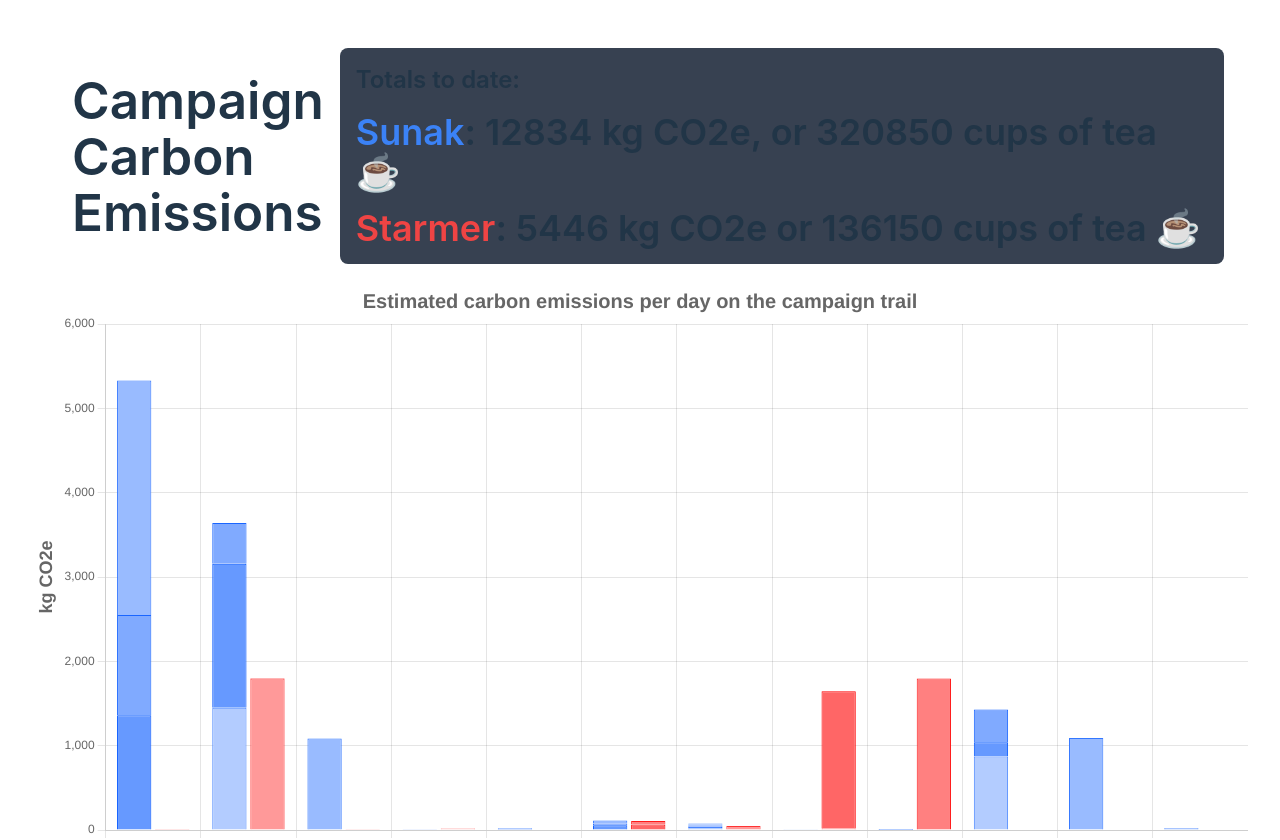
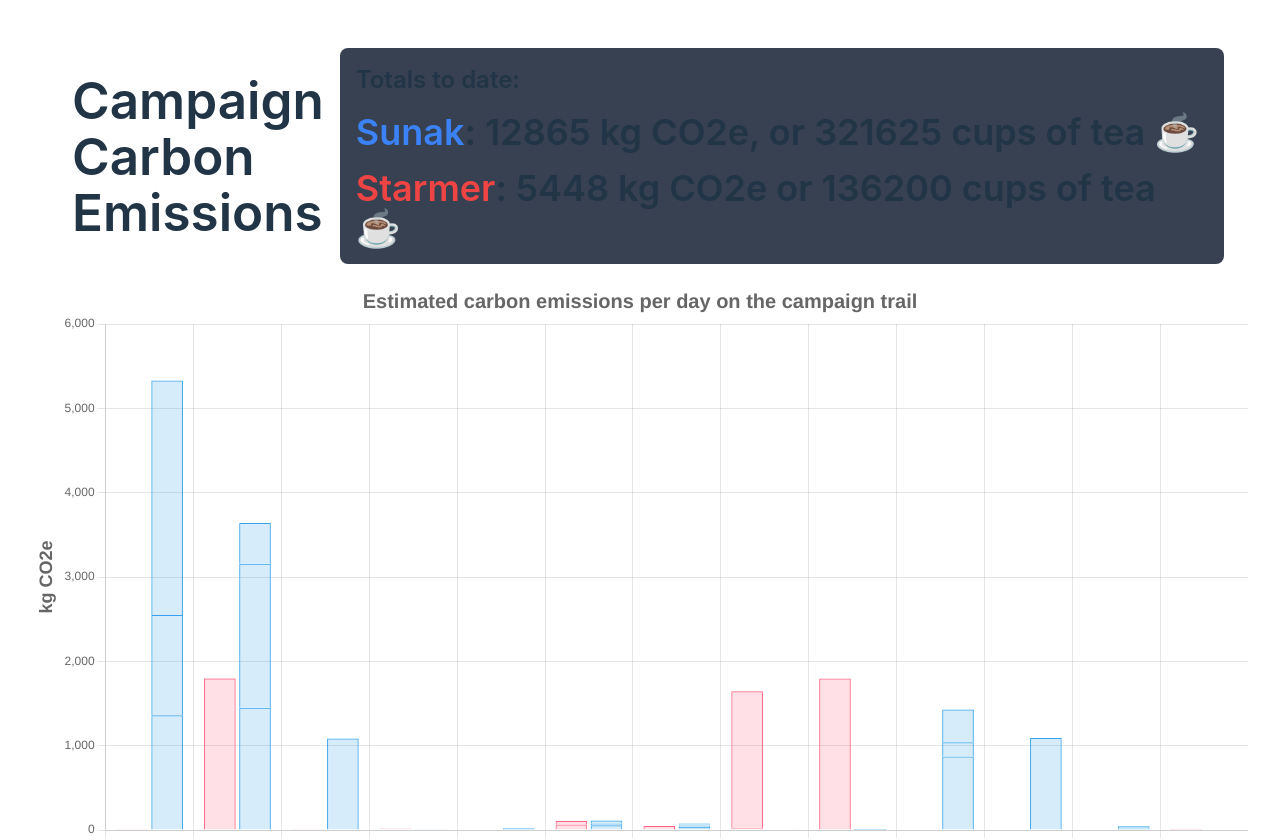
Before and after one commit to ZakryDat/campaign-carbon-emissions, a React (Vite) app: page / in a window 1280 px wide. Shown: the top 840 px of the page. Built offline with nearby package versions, Linux system fonts and the light colour scheme.

Commit message:
fix: stop tooltip displaying list of previous trips

```diff
--- a/src/App.jsx
+++ b/src/App.jsx
@@ -1,81 +1,29 @@
-import { useState } from 'react'
 import './App.css'
 import Chart from "chart.js/auto";
 import { CategoryScale } from "chart.js";
-import { Data } from "../utils/Data";
-import { KeirData } from '../utils/KeirData';
-import { BarChart } from "./CarbonPerDayBarChart";
+import { SunakData } from "../utils/SunakData";
+import { StarmerData } from '../utils/StarmerData';
+import CarbonPerDayBarChart from './carbonPerDayChart';
 
 Chart.register(CategoryScale);
 
-const trips = Object.keys(Data.reduce((acc, day) => ({ ...acc, ...day.trips }), {}));
-const keirtrips = Object.keys(KeirData.reduce((acc, day) => ({ ...acc, ...day.trips }), {}));
-
 let totalCarbonEmissionsToDate = 0;
-Data.forEach(entry => {
+SunakData.forEach(entry => {
     for (let trip in entry.trips) {
         totalCarbonEmissionsToDate += entry.trips[trip];
     }
 });
 totalCarbonEmissionsToDate = Math.round(totalCarbonEmissionsToDate)
 
-let keirtotalCarbonEmissionsToDate = 0;
-KeirData.forEach(entry => {
+let starmerTotalCarbonEmissionsToDate = 0;
+StarmerData.forEach(entry => {
     for (let trip in entry.trips) {
-        keirtotalCarbonEmissionsToDate += entry.trips[trip];
+        starmerTotalCarbonEmissionsToDate += entry.trips[trip];
     }
 });
-keirtotalCarbonEmissionsToDate = Math.round(keirtotalCarbonEmissionsToDate)
-
-// Prepare datasets for each trip
-const datasets = trips.map((trip, index) => {
-    const tripsData = Data.map(day => day.trips[trip] || null);
-
-    const hue = 220; // Hue for blue
-    const lightness = 50 + (index * 5) % 20; // Vary lightness for different shades
-
-    const backgroundColor = `hsl(${hue}, 100%, ${lightness + 20}%)`; // Slightly lighter shade
-    const borderColor = `hsl(${hue}, 100%, ${lightness}%)`; // Original shade
-
-
-
-    return {
-        label: trip,
-        data: tripsData,
-        backgroundColor: backgroundColor,
-        borderColor: borderColor,
-        borderWidth: 1,
-        stack: 'Sunak'
-    };
-});
-
-// Prepare datasets for each trip
-const datasetsKeir = keirtrips.map((trip, index) => {
-    const tripsData = KeirData.map(day => day.trips[trip] || null);
-
-    const hue = 0; // Hue for red
-    const lightness = 50 + (index * 5) % 20; // Vary lightness for different shades
-
-    const backgroundColor = `hsl(${hue}, 100%, ${lightness + 20}%)`; // Slightly lighter shade
-    const borderColor = `hsl(${hue}, 100%, ${lightness}%)`; // Original shade
-
-    return {
-        label: trip,
-        data: tripsData,
-        backgroundColor: backgroundColor,
-        borderColor: borderColor,
-        borderWidth: 1,
-        stack: 'Starmer'
-    };
-});
+starmerTotalCarbonEmissionsToDate = Math.round(starmerTotalCarbonEmissionsToDate)
 
 function App() {
-    const [chartData, setChartData] = useState({
-        labels: Data.map(day => day.date),
-        datasets: [...datasets, ...datasetsKeir]
-    });
-
-    console.log(chartData)
 
     return (
         <>
@@ -88,11 +36,11 @@
                 <div className='text-4xl bg-gray-700 p-4 rounded-lg'>
                     <h2 className='text-2xl pb-4'>Totals to date:</h2>
                     <h2 className='pb-4'><span className='text-blue-500'>Sunak</span>: {totalCarbonEmissionsToDate} kg CO2e, or {totalCarbonEmissionsToDate / 0.04} cups of tea ☕</h2>
-                    <h2><span className='text-red-500'>Starmer</span>: {keirtotalCarbonEmissionsToDate} kg CO2e or {keirtotalCarbonEmissionsToDate / 0.04} cups of tea ☕</h2>
+                    <h2><span className='text-red-500'>Starmer</span>: {starmerTotalCarbonEmissionsToDate} kg CO2e or {starmerTotalCarbonEmissionsToDate / 0.04} cups of tea ☕</h2>
                 </div>
             </div>
             <div>
-                <BarChart chartData={chartData} />
+                <CarbonPerDayBarChart />
             </div>
             <div className='p-4'>
                 <p className='font-semibold'>How are emissions calculated?</p>
--- a/src/CarbonPerDayBarChart.jsx
+++ /dev/null
@@ -1,53 +0,0 @@
-// components/BarChart.js
-import { Bar } from "react-chartjs-2";
-export const BarChart = ({ chartData }) => {
-    return (
-        <div style={{ height: '100%', width: '100%' }}>
-            <Bar
-                data={chartData}
-                options={{
-                    // responsive: true,
-                    // maintainAspectRatio: false,
-                    plugins: {
-                        title: {
-                            display: true,
-                            text: "Estimated carbon emissions per day on the campaign trail",
-                            font: {
-                                size: 20, // Increase the title font size
-                                weight: 'bold', // Make the title bold
-                            },
-
-                        },
-                        legend: {
-                            display: false
-                        },
-                    },
-                    scales: {
-                        x: {
-                            title: {
-                                display: true,
-                                text: 'Day',
-                                font: {
-                                    size: 18, // Increase the title font size
-                                    weight: 'bold', // Make the title bold
-                                },
-                            },
-                            stacked: true
-                        },
-                        y: {
-                            title: {
-                                display: true,
-                                text: 'kg CO2e',
-                                font: {
-                                    size: 18, // Increase the title font size
-                                    weight: 'bold', // Make the title bold
-                                },
-                            },
-                            stacked: true
-                        },
-                    },
-                }}
-            />
-        </div>
-    );
-};
--- /dev/null
+++ b/src/carbonPerDayChart.jsx
@@ -0,0 +1,105 @@
+import { Bar } from 'react-chartjs-2';
+import { SunakData } from '../utils/SunakData';
+import { StarmerData } from '../utils/StarmerData';
+
+const prepareChartData = (starmerData, sunakData) => {
+    const labels = starmerData.map(entry => entry.date);
+
+    // Get all trip types
+    const starmerTripTypes = [...new Set(starmerData.flatMap(entry => Object.keys(entry.trips)))];
+    const sunakTripTypes = [...new Set(sunakData.flatMap(entry => Object.keys(entry.trips)))];
+    const allTripTypes = [...new Set([...starmerTripTypes, ...sunakTripTypes])];
+
+    const datasets = [];
+
+    allTripTypes.forEach(tripType => {
+        // Starmers data for this trip type
+        datasets.push({
+            label: `${tripType}`,
+            data: labels.map(date => {
+                const entry = starmerData.find(e => e.date === date);
+                return entry && entry.trips[tripType] ? entry.trips[tripType] : 0;
+            }),
+            backgroundColor: 'rgba(255, 99, 132, 0.2)',
+            borderColor: 'rgba(255, 99, 132, 1)',
+            borderWidth: 1,
+            stack: 'Starmer'
+        });
+
+        // Sunaks data for this trip type
+        datasets.push({
+            label: `${tripType}`,
+            data: labels.map(date => {
+                const entry = sunakData.find(e => e.date === date);
+                return entry && entry.trips[tripType] ? entry.trips[tripType] : 0;
+            }),
+            backgroundColor: 'rgba(54, 162, 235, 0.2)',
+            borderColor: 'rgba(54, 162, 235, 1)',
+            borderWidth: 1,
+            stack: 'Sunak'
+        });
+    });
+
+    return {
+        labels,
+        datasets
+    };
+};
+
+const CarbonPerDayBarChart = () => {
+    const chartData = prepareChartData(StarmerData, SunakData);
+
+    const options = {
+        plugins: {
+            legend: {
+                display: false
+            },
+            title: {
+                display: true,
+                text: "Estimated carbon emissions per day on the campaign trail",
+                font: {
+                    size: 20, // Increase the title font size
+                    weight: 'bold', // Make the title bold
+                },
+            }
+        },
+        scales: {
+            x: {
+                title: {
+                    display: true,
+                    text: 'Day',
+                    font: {
+                        size: 18, // Increase the title font size
+                        weight: 'bold', // Make the title bold
+                    },
+                },
+                stacked: true
+            },
+            y: {
+                title: {
+                    display: true,
+                    text: 'kg CO2e',
+                    font: {
+                        size: 18, // Increase the title font size
+                        weight: 'bold', // Make the title bold
+                    },
+                },
+                stacked: true
+            }
+        },
+        tooltips: {
+            mode: 'index',
+            filter: function (item, data) {
+                if (data && data.datasets && data.datasets[item.datasetIndex]) {
+                    var value = data.datasets[item.datasetIndex].data[item.index];
+                    return value !== null && !isNaN(value);
+                }
+                return false; // If any part is undefined, do not show the tooltip
+            }
+        }
+    };
+
+    return <Bar data={chartData} options={options} />;
+};
+
+export default CarbonPerDayBarChart;
--- a/utils/KeirData.js
+++ b/utils/StarmerData.js
@@ -1,4 +1,4 @@
-export const KeirData = [
+export const StarmerData = [
     {
         date: "23/05/2024",
         trips: {
@@ -59,21 +59,29 @@
         },
     },
     {
-        date: "01/05/2024",
+        date: "01/06/2024",
         trips: {
             " 🚗 Kentish Town to Uxbridge": 6.4,
         },
     },
     {
-        date: "02/05/2024",
+        date: "02/06/2024",
         trips: {
             " No trips today": 0,
         },
     },
     {
-        date: "03/05/2024",
+        date: "03/06/2024",
         trips: {
             " 🚂 London to Bury": 7.3,
+            " 🚃 Bury to Manchester": 0,
+        },
+    },
+    {
+        date: "04/06/2024",
+        trips: {
+            " 🚂 Manchester to Bolton": 1.1,
+            " 🚂 Bolton to Manchester": 1.1,
         },
     },
 ];
--- a/utils/Data.js
+++ b/utils/SunakData.js
@@ -1,4 +1,4 @@
-export const Data = [
+export const SunakData = [
     {
         date: "23/05/2024",
         trips: {
@@ -85,7 +85,14 @@
         date: "03/06/2024",
         trips: {
             " 🚗 Downing St to Henley-on-Thames": 12.7,
-            " 🚗 Henley-on-Thames to Wantage": 9.5
+            " 🚗 Henley-on-Thames to Wantage": 9.5,
+            " 🚗 Wantage to Downing St": 23.7
+        },
+    },
+    {
+        date: "04/06/2024",
+        trips: {
+            " 🚂 Downing St to Manchester": 7.2
         },
     },
 ];
```
